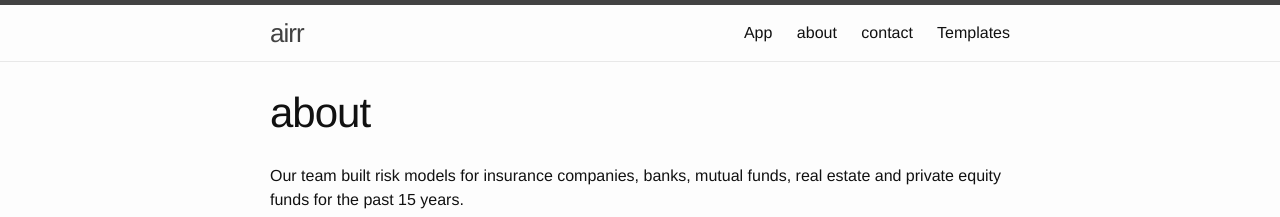
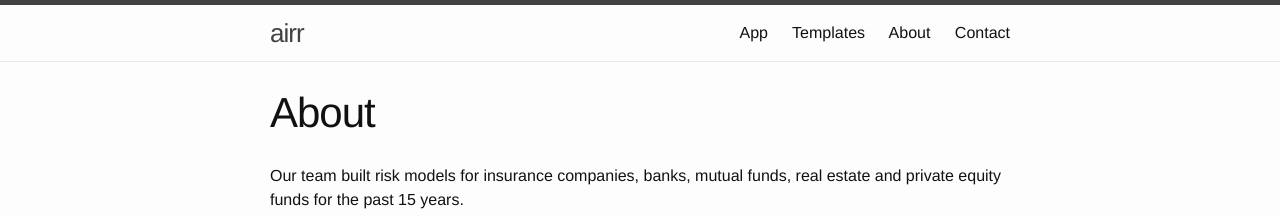
Before and after one commit to advicelogic/advicelogic.github.io, a Jekyll site: the page built from about.md, in a window 1280 px wide. Shown: the top 217 px of the page. Built offline with Jekyll 4.4.1, drawn with Linux system fonts in a browser that asks for light colours; Markdown is read by kramdown in place of the engine named in the settings.

Commit message:
manual nav bar

```diff
--- a/_includes/header.html
+++ b/_includes/header.html
@@ -14,11 +14,15 @@
       </a>
 
       <div class="trigger">
-        {% for my_page in site.pages %}
+        <!-- {% for my_page in site.pages %}
           {% if my_page.title %}
           <a class="page-link" href="{{ my_page.url | prepend: site.baseurl }}">{{ my_page.title }}</a>
           {% endif %}
-        {% endfor %}
+        {% endfor %} -->
+        <a class="page-link" href="/app">App</a>
+        <a class="page-link" href="/templates">Templates</a>
+        <a class="page-link" href="/about">About</a>
+        <a class="page-link" href="/contact">Contact</a>
       </div>
     </nav>
 
--- a/about.md
+++ b/about.md
@@ -1,6 +1,6 @@
 ---
 layout: page
-title: about
+title: About
 permalink: /about/
 ---
 
```
Also changed, not shown: contact.md (+1 -1 lines).
